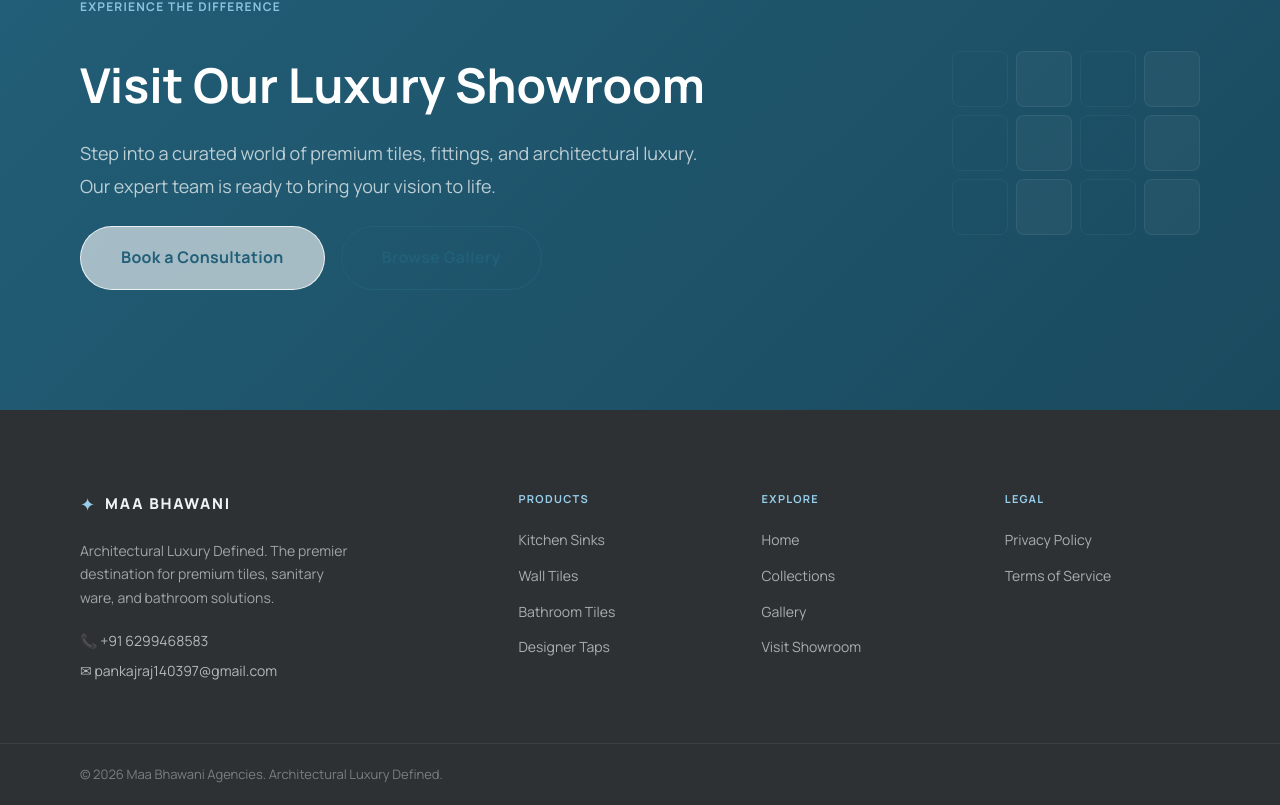
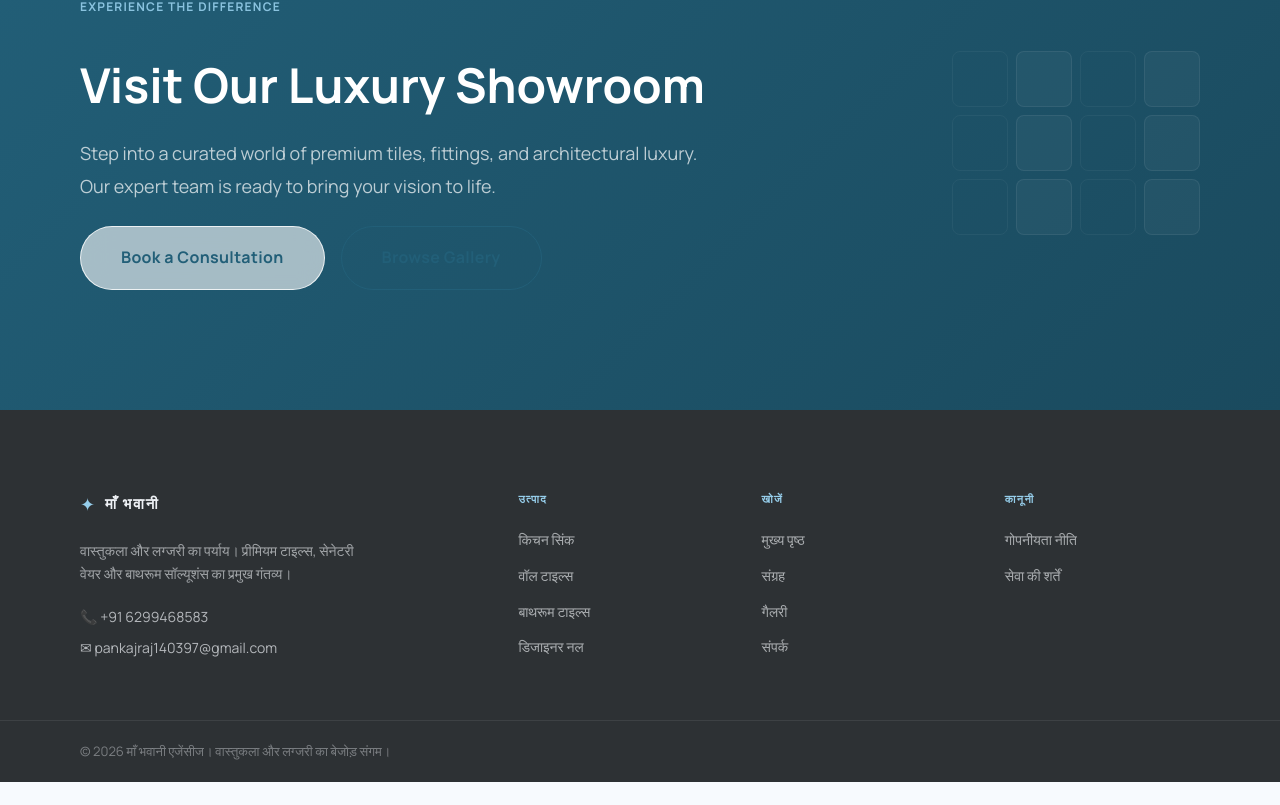
Before and after one commit to avy2025/AGENCY-WEBSITE, a React (Vite) app: page / in a window 1280 px wide. Shown: the part 3411-4216 px from the top of the page. After the commit the page ends 4193 px from the top, so only its background shows below. Built offline with nearby package versions, Linux system fonts and the light colour scheme.

Commit message:
refactor(footer): apply localized strings to footer component

```diff
--- a/src/components/Footer/Footer.tsx
+++ b/src/components/Footer/Footer.tsx
@@ -1,19 +1,22 @@
 import { Link } from 'react-router-dom';
+import { useLanguage } from '../../context/LanguageContext';
 import styles from './Footer.module.css';
 
-const productLinks = [
-  { label: 'Kitchen Sinks', to: '/collections' },
-  { label: 'Wall Tiles', to: '/collections' },
-  { label: 'Bathroom Tiles', to: '/collections' },
-  { label: 'Designer Taps', to: '/collections' },
-];
+export default function Footer() {
+  const { t } = useLanguage();
 
-const legalLinks = [
-  { label: 'Privacy Policy', to: '#' },
-  { label: 'Terms of Service', to: '#' },
-];
+  const productLinks = [
+    { label: t('brand.links.sinks'), to: '/collections' },
+    { label: t('brand.links.wallTiles'), to: '/collections' },
+    { label: t('brand.links.bathTiles'), to: '/collections' },
+    { label: t('brand.links.taps'), to: '/collections' },
+  ];
 
-export default function Footer() {
+  const legalLinks = [
+    { label: t('brand.links.privacy'), to: '#' },
+    { label: t('brand.links.terms'), to: '#' },
+  ];
+
   return (
     <footer className={styles.footer} role="contentinfo">
       <div className={`container ${styles.inner}`}>
@@ -21,11 +24,10 @@ export default function Footer() {
         <div className={styles.brandCol}>
           <div className={styles.logo}>
             <span className={styles.logoMark}>✦</span>
-            <span className={styles.logoText}>MAA BHAWANI</span>
+            <span className={styles.logoText}>{t('brand.name')}</span>
           </div>
           <p className={styles.tagline}>
-            Architectural Luxury Defined. The premier destination for premium tiles,
-            sanitary ware, and bathroom solutions.
+            {t('brand.tagline')}
           </p>
           <div className={styles.contact}>
             <a href="tel:6299468583" className={styles.contactLink}>
@@ -39,7 +41,7 @@ export default function Footer() {
 
         {/* Products Column */}
         <div className={styles.linksCol}>
-          <h3 className={styles.colHeading}>Products</h3>
+          <h3 className={styles.colHeading}>{t('brand.columns.products')}</h3>
           <ul className={styles.linkList}>
             {productLinks.map((link) => (
               <li key={link.label}>
@@ -53,18 +55,18 @@ export default function Footer() {
 
         {/* Quick Links Column */}
         <div className={styles.linksCol}>
-          <h3 className={styles.colHeading}>Explore</h3>
+          <h3 className={styles.colHeading}>{t('brand.columns.explore')}</h3>
           <ul className={styles.linkList}>
-            <li><Link to="/" className={styles.footerLink}>Home</Link></li>
-            <li><Link to="/collections" className={styles.footerLink}>Collections</Link></li>
-            <li><Link to="/gallery" className={styles.footerLink}>Gallery</Link></li>
-            <li><Link to="/showroom" className={styles.footerLink}>Visit Showroom</Link></li>
+            <li><Link to="/" className={styles.footerLink}>{t('nav.home')}</Link></li>
+            <li><Link to="/collections" className={styles.footerLink}>{t('nav.collections')}</Link></li>
+            <li><Link to="/gallery" className={styles.footerLink}>{t('nav.gallery')}</Link></li>
+            <li><Link to="/showroom" className={styles.footerLink}>{t('nav.contact')}</Link></li>
           </ul>
         </div>
 
         {/* Legal Column */}
         <div className={styles.linksCol}>
-          <h3 className={styles.colHeading}>Legal</h3>
+          <h3 className={styles.colHeading}>{t('brand.columns.legal')}</h3>
           <ul className={styles.linkList}>
             {legalLinks.map((link) => (
               <li key={link.label}>
@@ -81,7 +83,7 @@ export default function Footer() {
       <div className={styles.bottomBar}>
         <div className="container">
           <p className={styles.copyright}>
-            © {new Date().getFullYear()} Maa Bhawani Agencies. Architectural Luxury Defined.
+            © {new Date().getFullYear()} {t('brand.copyright')}
           </p>
         </div>
       </div>
```
